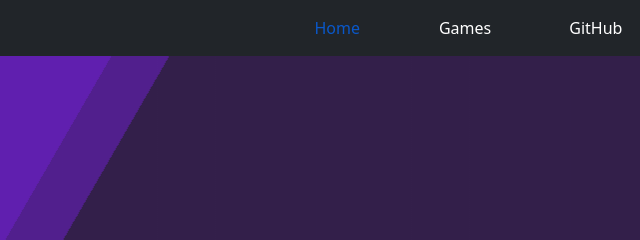
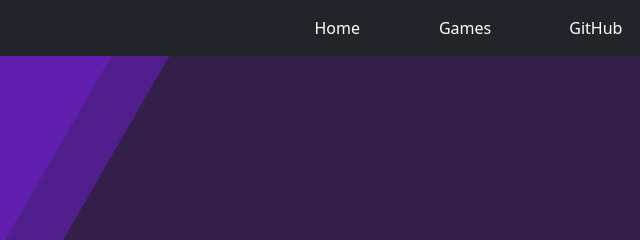
Before and after one commit to Dutzz23/atestat, a React app: page / in a window 1280 px wide. In both pictures the pointer is over the link "Home". Shown: the top 240 px of the page, 596-1236 px from the left. Built offline with nearby package versions, Linux system fonts and the light colour scheme.

Commit message:
Update NavigationBar.css

```diff
--- a/src/styles/NavigationBar.css
+++ b/src/styles/NavigationBar.css
@@ -51,6 +51,11 @@
     text-align: left;
     margin: 0 2vw 2vw 2vw;
     background: transparent;
+}
+
+.Navbar-Link:focus,
+.Navbar-Link:hover{
+    color: white;
 }
 
 .Navbar-BurgerButton {
```
